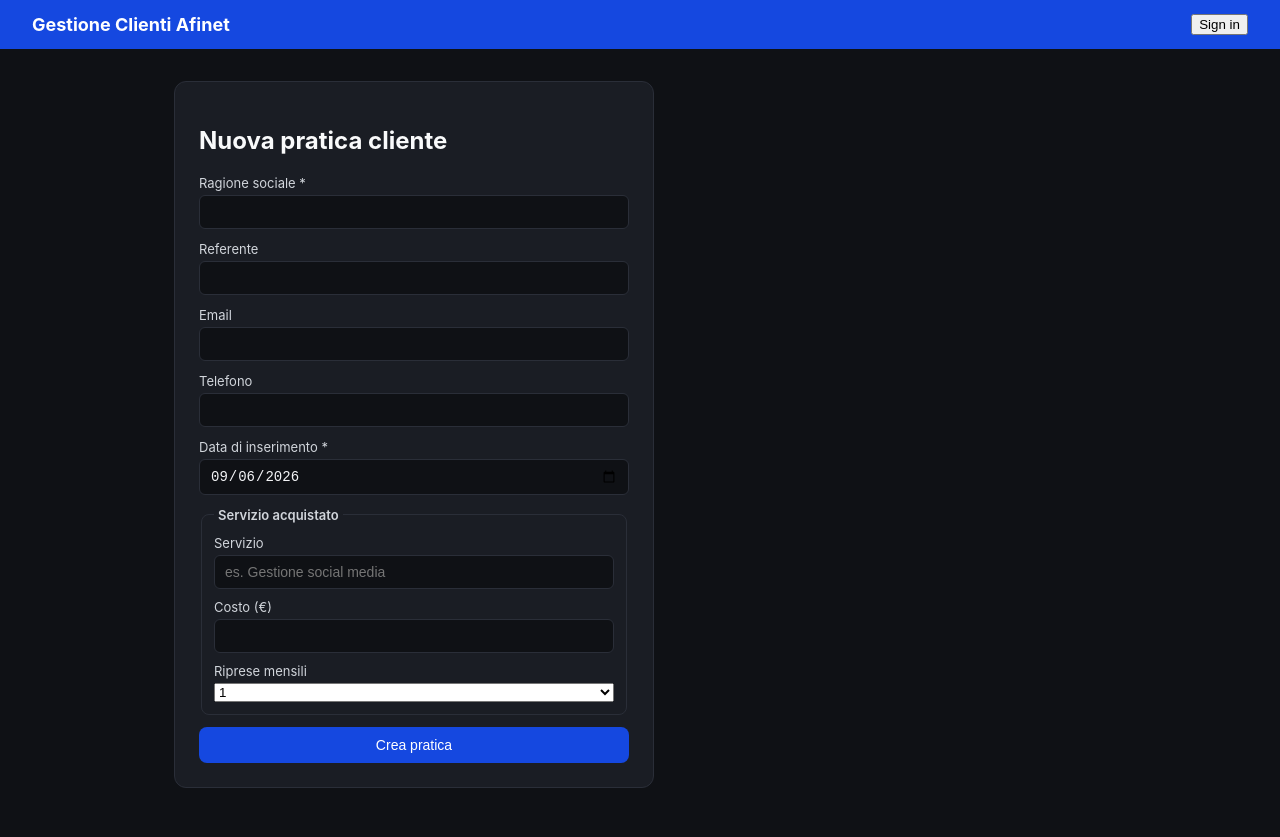
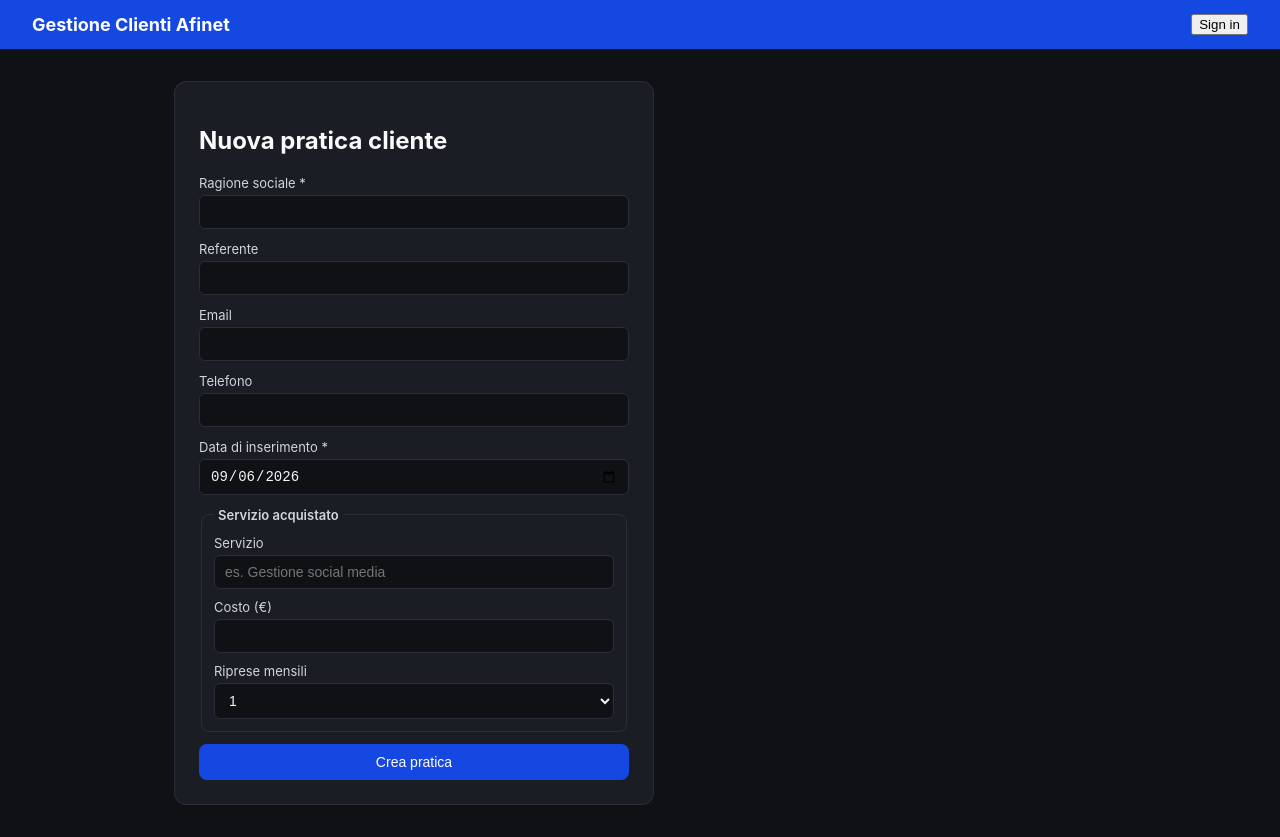
Before and after one commit to webproadv/AfinetLu, a Next.js app: page /clienti/nuovo in a window 1280 px wide. Built offline with nearby package versions, Linux system fonts and the light colour scheme; no server answers.

Commit message:
Aggiunge stile select per il campo riprese mensili

```diff
--- a/app/globals.css
+++ b/app/globals.css
@@ -120,7 +120,7 @@
 .form-card h2 { color: #f9fafb; }
 .form-card form { display: flex; flex-direction: column; gap: 12px; margin-top: 12px; }
 .form-card label { display: flex; flex-direction: column; gap: 4px; font-size: 13px; color: #d1d5db; }
-.form-card input {
+.form-card input, .form-card select {
   padding: 8px 10px; border: 1px solid #2a2e38; border-radius: 6px; font-size: 14px; background: #0f1115; color: #f3f4f6;
 }
 .form-card fieldset { border: 1px solid #2a2e38; border-radius: 8px; padding: 12px; display: flex; flex-direction: column; gap: 10px; }
```
